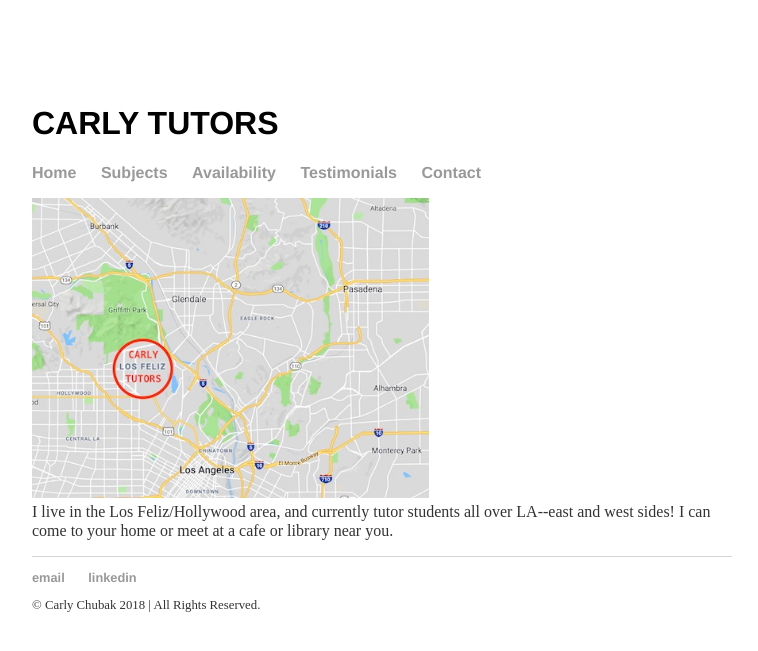
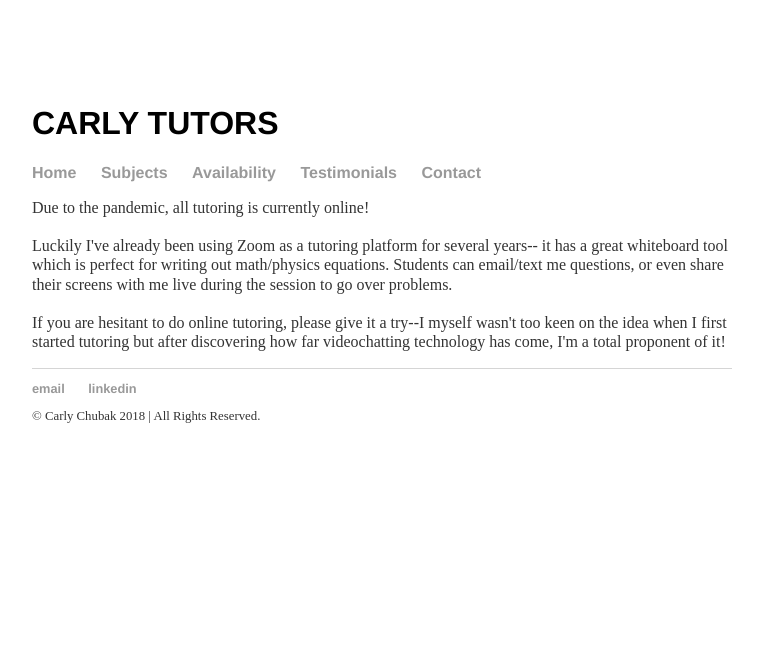
Before and after one commit to carlychubak/tutor, a Jekyll site: the page built from avail/index.html, in a window 1280 px wide. Shown: the top 651 px of the page, without its empty margins (258-1016 px from the left). Built offline with Jekyll 4.4.1, drawn with Linux system fonts in a browser that asks for light colours.

Commit message:
Update index.html
change to offer online only

```diff
--- a/avail/index.html
+++ b/avail/index.html
@@ -5,11 +5,16 @@ title: Carly Chubak Tutoring
 <div class="blurb">
 
 
-	<p><img src="/images/map.jpg" alt="Map" height="300">
-		<br>
-	I live in the Los Feliz/Hollywood area, and currently tutor students
-  all over LA--east and west sides! I can come to your home or meet at a cafe
-  or library near you.
+	<p>
+	Due to the pandemic, all tutoring is currently online!
+	<br><br>
+		Luckily I've already been using Zoom as a tutoring platform for several years--
+		it has a great whiteboard tool which is perfect for writing out math/physics equations.  Students can email/text me questions, or even share
+		their screens with me live during the session to go over problems.
+
+		<br><br>
+		If you are hesitant to do online tutoring, please give it a try--I myself wasn't too keen on the idea when I first started tutoring but after discovering how far videochatting
+		technology has come, I'm a total proponent of it!
 	</p>
 
 
```
